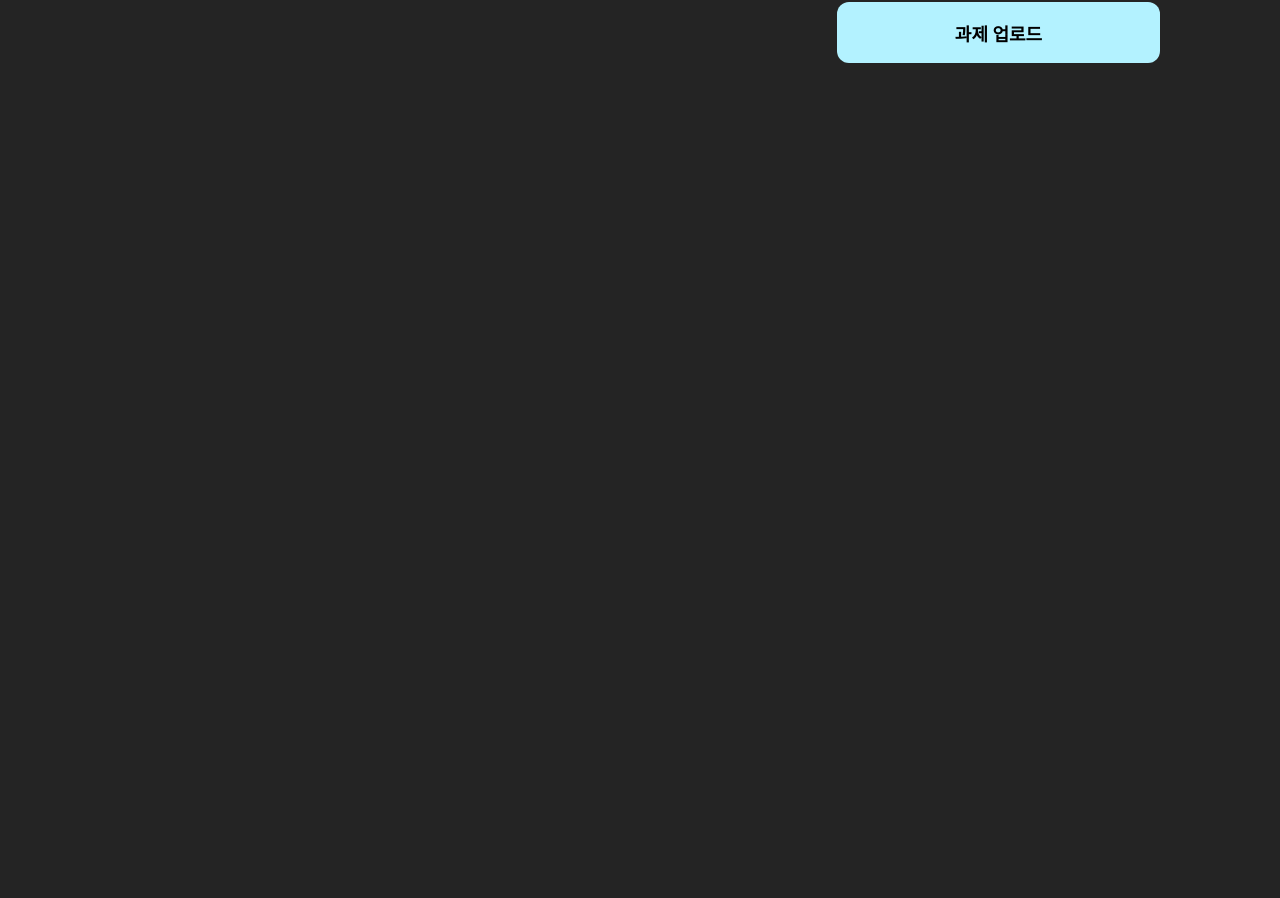
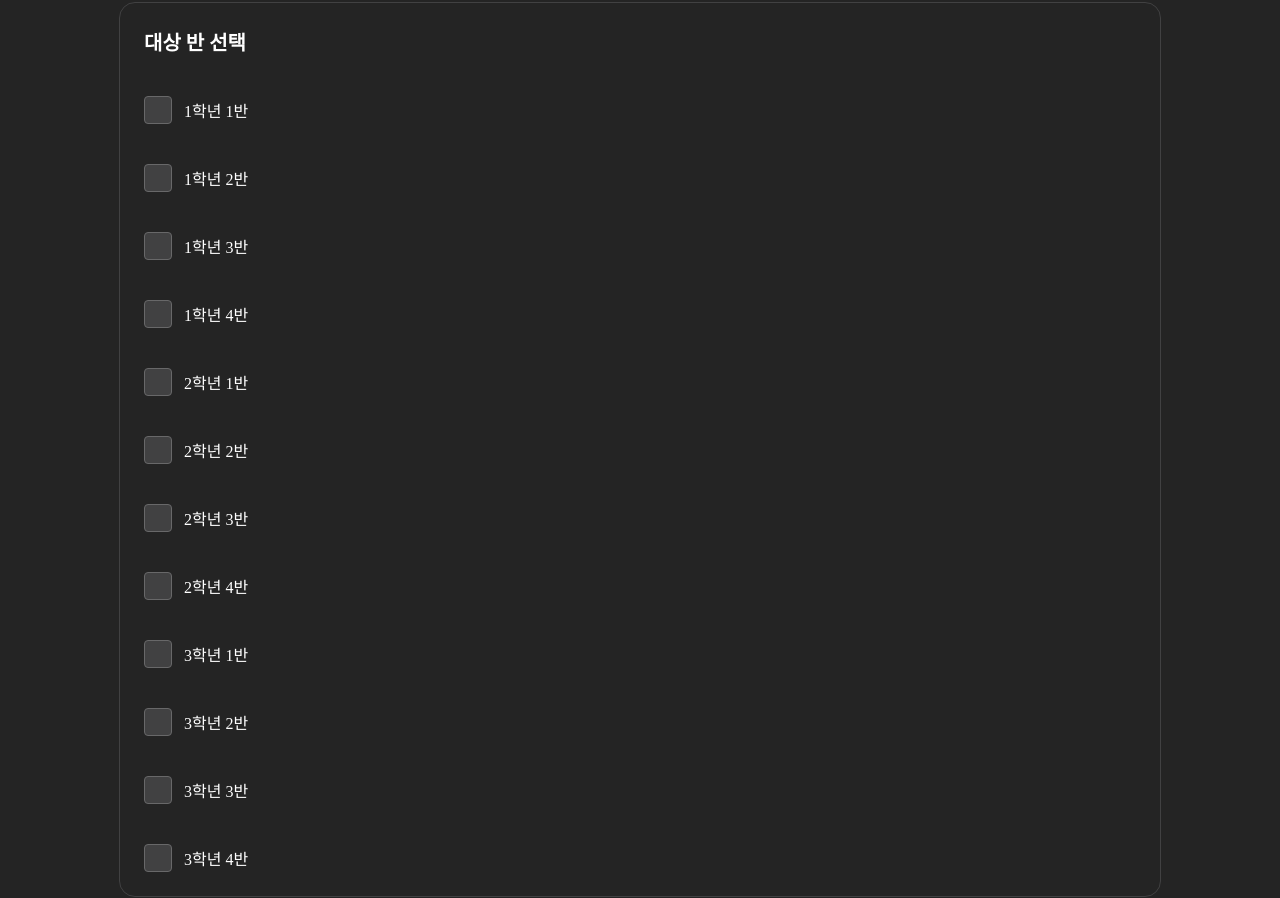
Before and after one commit to Project-After-School/DCZ_Admin_FE, a React (Create React App) app: page /homework/create in a window 1280 px wide. Shown: the part 1310-2208 px from the top of the page. Before the commit the page ends 1473 px from the top, so only its background shows below. Built offline with nearby package versions, Linux system fonts and the light colour scheme; a web font is replaced by a local one.

Commit message:
🎨 :: 디자인 수정 반영

```diff
--- /dev/null
+++ b/src/Components/HomeWork/CheckClass.tsx
@@ -0,0 +1,99 @@
+import styled from "styled-components";
+import Check from "../../Assets/Check.svg";
+
+export const CheckClass = () => {
+    return (
+        <Wrapper>
+            <p>대상 반 선택</p>
+            <CheckBoxWrapper>
+                <CheckBox type="checkbox" />
+                <p>1학년 1반</p>
+            </CheckBoxWrapper>
+            <CheckBoxWrapper>
+                <CheckBox type="checkbox" />
+                <p>1학년 2반</p>
+            </CheckBoxWrapper>
+            <CheckBoxWrapper>
+                <CheckBox type="checkbox" />
+                <p>1학년 3반</p>
+            </CheckBoxWrapper>
+            <CheckBoxWrapper>
+                <CheckBox type="checkbox" />
+                <p>1학년 4반</p>
+            </CheckBoxWrapper>
+            <CheckBoxWrapper>
+                <CheckBox type="checkbox" />
+                <p>2학년 1반</p>
+            </CheckBoxWrapper>
+            <CheckBoxWrapper>
+                <CheckBox type="checkbox" />
+                <p>2학년 2반</p>
+            </CheckBoxWrapper>
+            <CheckBoxWrapper>
+                <CheckBox type="checkbox" />
+                <p>2학년 3반</p>
+            </CheckBoxWrapper>
+            <CheckBoxWrapper>
+                <CheckBox type="checkbox" />
+                <p>2학년 4반</p>
+            </CheckBoxWrapper>
+            <CheckBoxWrapper>
+                <CheckBox type="checkbox" />
+                <p>3학년 1반</p>
+            </CheckBoxWrapper>
+            <CheckBoxWrapper>
+                <CheckBox type="checkbox" />
+                <p>3학년 2반</p>
+            </CheckBoxWrapper>
+            <CheckBoxWrapper>
+                <CheckBox type="checkbox" />
+                <p>3학년 3반</p>
+            </CheckBoxWrapper>
+            <CheckBoxWrapper>
+                <CheckBox type="checkbox" />
+                <p>3학년 4반</p>
+            </CheckBoxWrapper>
+        </Wrapper>
+    );
+};
+
+const Wrapper = styled.div`
+    width: calc(100% - 48px);
+    padding: 24px;
+    border: 1px solid #414142;
+    border-radius: 16px;
+    display: flex;
+    flex-direction: column;
+    gap: 40px;
+    > p {
+        font-weight: 600;
+        font-size: 20px;
+    }
+`;
+
+const CheckBoxWrapper = styled.div`
+    display: flex;
+    align-items: center;
+    gap: 12px;
+`;
+
+const CheckBox = styled.input`
+    appearance: none;
+    width: 28px;
+    height: 28px;
+    cursor: pointer;
+    border: 1px solid #686869;
+    background-color: #414142;
+    border-radius: 4px;
+
+    &:checked {
+        background-image: url(${Check});
+        background-position: 50%;
+        background-repeat: no-repeat;
+    }
+
+    > p {
+        font-weight: 600;
+        font-size: 18px;
+    }
+`;
--- a/src/Pages/HomeWork/CreateHomeWork.tsx
+++ b/src/Pages/HomeWork/CreateHomeWork.tsx
@@ -7,6 +7,7 @@ import { Button } from "../../Components/Common/Button";
 import { ChooseDate } from "../../Components/HomeWork/ChooseDate";
 import { useState, useEffect } from "react";
 import Delete from "../../Assets/Delete.svg";
+import { CheckClass } from "../../Components/HomeWork/CheckClass";
 
 export const CreateHomeWork = () => {
     const [title, setTitle] = useState("");
@@ -98,6 +99,7 @@ export const CreateHomeWork = () => {
                             </SelectedFileWrapper>
                         )}
                     </FileWrapper>
+                    <CheckClass />
                     <ButtonWrapper>
                         <div>
                             <Button to="/homework" disabled={isDisabled} content="과제 업로드" />
```
Also changed, not shown: src/Pages/Notice/NoticeUpload.tsx (+5 -6 lines), src/Assets/Check.svg (added), src/Pages/Notice/Notice.tsx (indentation only).
